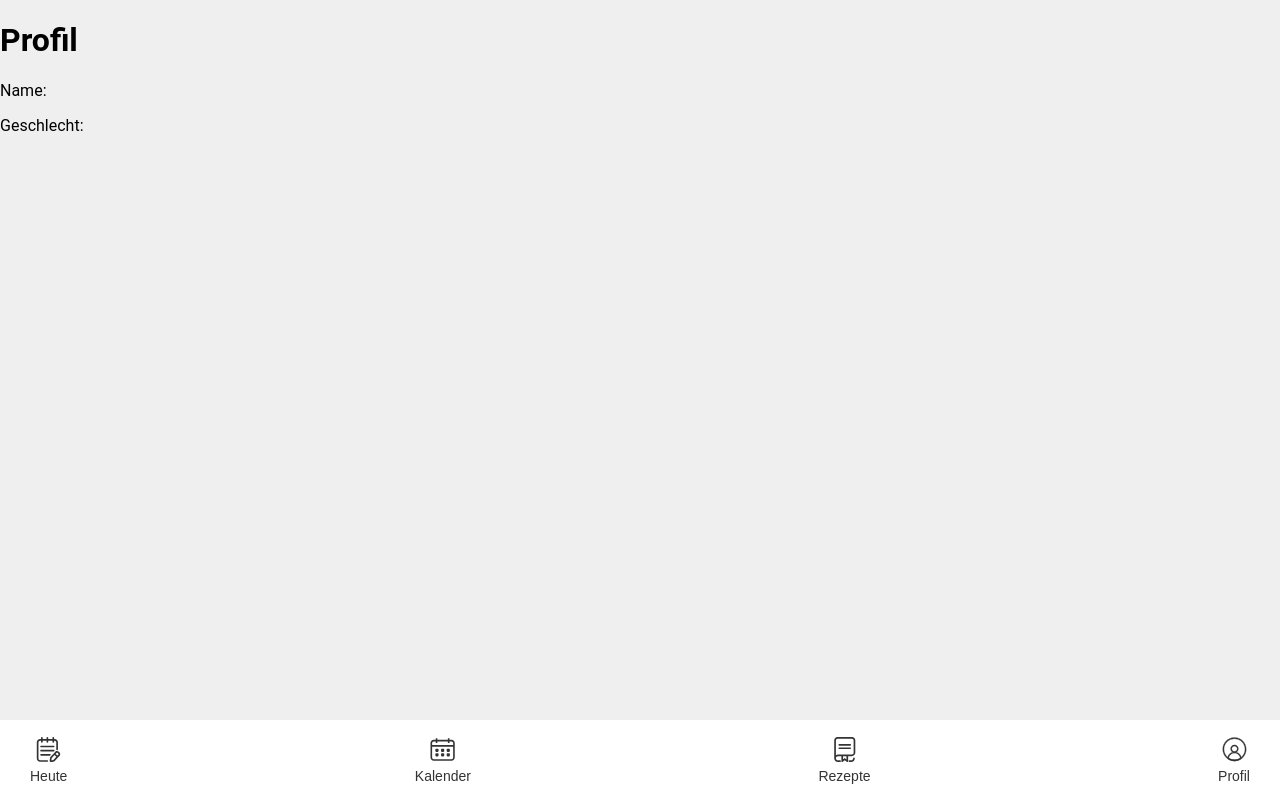
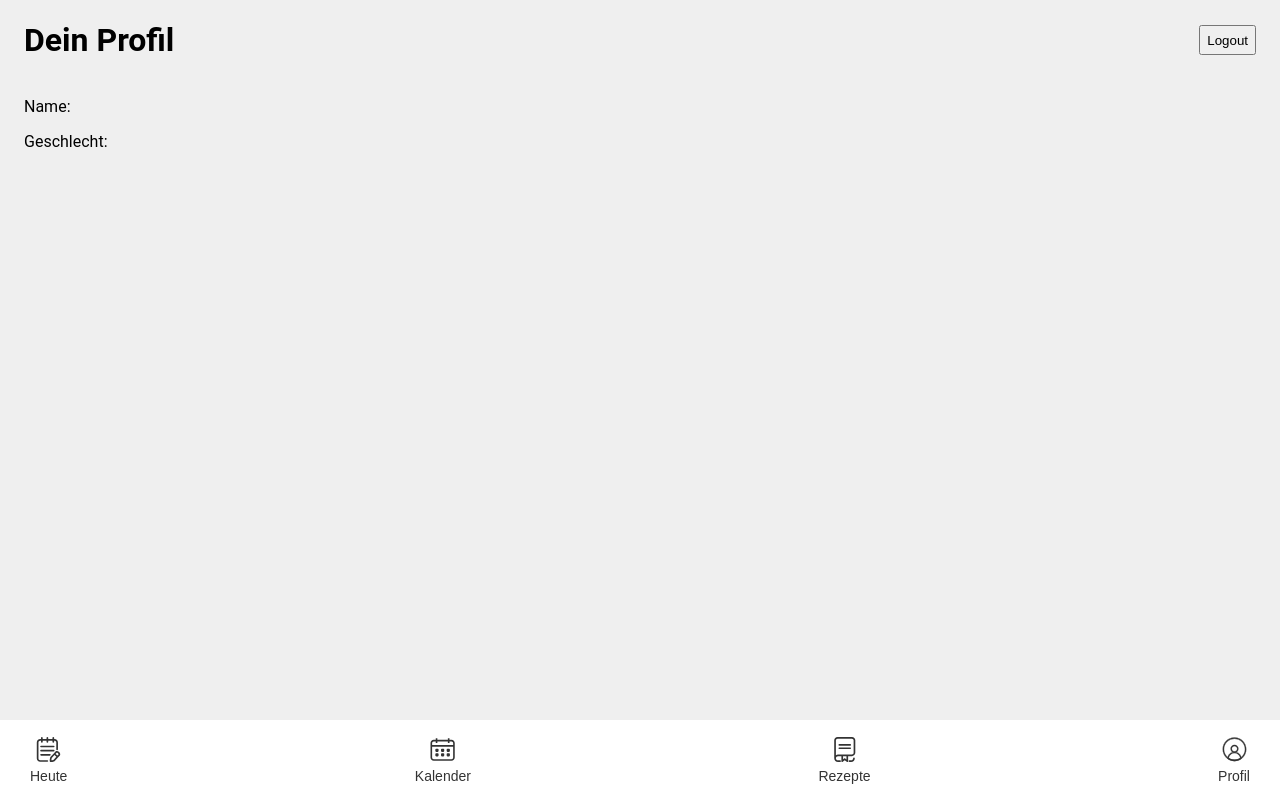
Before and after one commit to ingbeck/TrackMyMeal, a React (Vite) app in the folder frontend/: page /profile/1 in a window 1280 px wide. Built offline with nearby package versions, Linux system fonts and the light colour scheme; no server answers; the HTML template or start-up script is replaced by a standard one.

Commit message:
add logout function connect function to profile page

```diff
--- /dev/null
+++ b/frontend/src/pages/ProfileScreen.css
@@ -0,0 +1,13 @@
+.profilescreen{
+    padding: 0 24px 0 24px;
+}
+
+.profilescreen-title-wrapper{
+    display: flex;
+    justify-content: space-between;
+    align-items: center;
+}
+
+.profilescreen-title-wrapper button{
+    height: 30px;
+}
--- a/frontend/src/pages/ProfileScreen.tsx
+++ b/frontend/src/pages/ProfileScreen.tsx
@@ -1,10 +1,12 @@
 import {useEffect} from "react";
 import {AppUser} from "../types/AppUser.ts";
 import {useParams} from "react-router-dom";
+import "./ProfileScreen.css"
 
 type ProfileScreenProps = {
     setCurrentRoute : (url:string) => void,
-    getAppUser : (id:string | undefined) => void
+    getAppUser : (id:string | undefined) => void,
+    logout : () => void,
     appUser : AppUser
 }
 export default function ProfileScreen(props: Readonly<ProfileScreenProps>) {
@@ -21,10 +23,13 @@ export default function ProfileScreen(props: Readonly<ProfileScreenProps>) {
     }, [props, params.id]);
 
     return (
-        <>
-            <h1>Profil</h1>
+        <div className={"profilescreen"}>
+            <div className={"profilescreen-title-wrapper"}>
+                <h1>Dein Profil</h1>
+                <button onClick={props.logout}>Logout</button>
+            </div>
             <p>Name: {props.appUser.name}</p>
             <p>Geschlecht: {props.appUser.gender}</p>
-        </>
+        </div>
     );
 }
```
